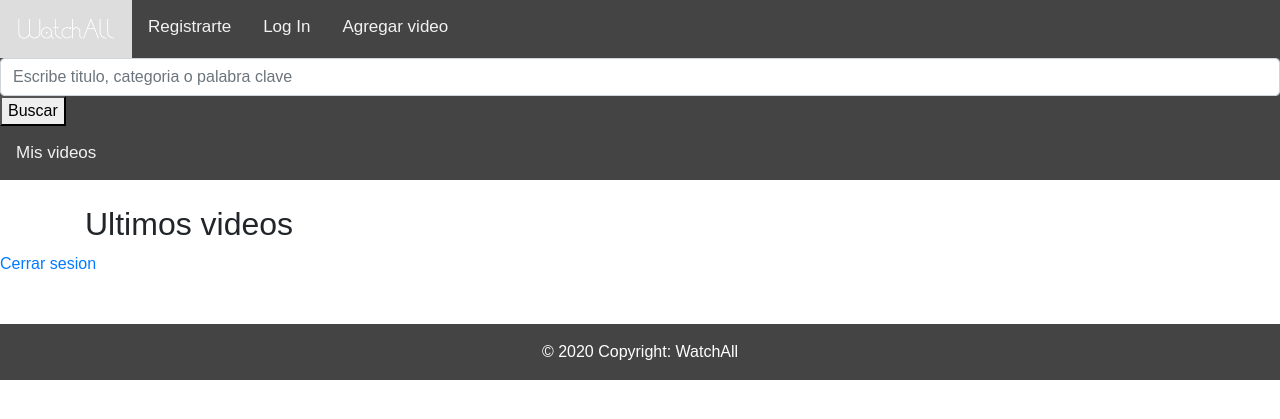
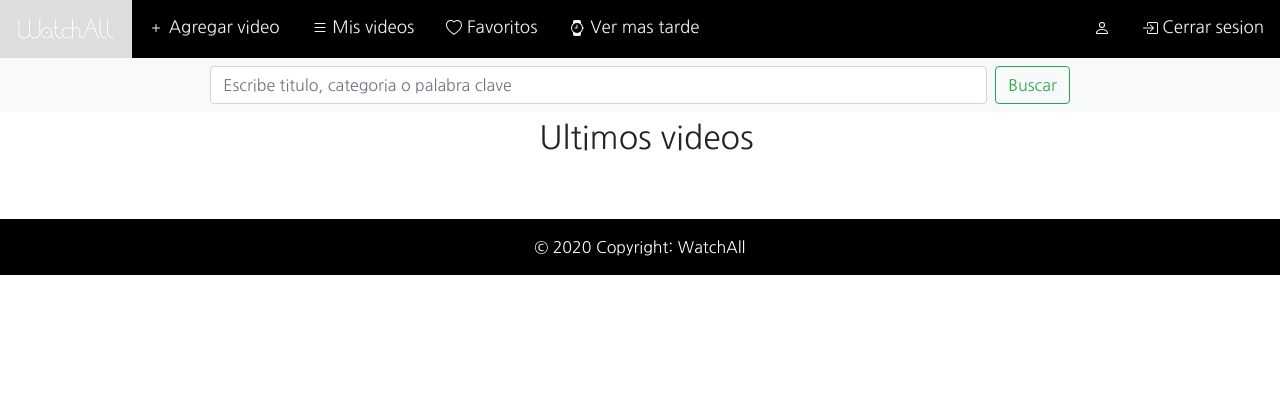
Before and after one commit to alvaromenjivar1999/proyectoTPI115, a Django app: page / in a window 1280 px wide. Shown: the top 419 px of the page. Run offline with Django 3.2, Linux system fonts and the light colour scheme; the visitor is signed in with stand-in values (Sample User, id 1); data that the repository does not hold is empty; some libraries are stand-ins or nearby versions.

Commit message:
Agregado favoritos y ver mas tarde, mejoras en templates y vistas

```diff
--- a/cuenta/urls.py
+++ b/cuenta/urls.py
@@ -4,6 +4,6 @@
 
 urlpatterns = [
     path('registrar/', views.registrar, name='registrar'),
-    path('login/', views.logearse, name='logearse'),
+    path('login/', views.loguearse, name='loguearse'),
     path('logout/', views.cerrarSesion, name='logout'),
 ]
--- a/cuenta/views.py
+++ b/cuenta/views.py
@@ -20,7 +20,7 @@
             if form.is_valid():
                 form.save()
                 messages.success(request)
-                return redirect('logearse')
+                return redirect('loguearse')
 
 
         context = {'form': form}
@@ -29,7 +29,7 @@
         return redirect('inicio')
 
 
-def logearse(request):
+def loguearse(request):
     if not request.user.is_authenticated:
 
         if request.method == 'POST':
@@ -52,4 +52,4 @@
 
 def cerrarSesion(request):
     logout(request)
-    return redirect('logearse')
+    return redirect('loguearse')
--- a/templates/base.html
+++ b/templates/base.html
@@ -5,39 +5,53 @@
     <title>{% block title %}My amazing site{% endblock %}</title>
     <link rel="stylesheet" href="https://stackpath.bootstrapcdn.com/bootstrap/4.3.1/css/bootstrap.min.css" integrity="sha384-ggOyR0iXCbMQv3Xipma34MD+dH/1fQ784/j6cY/iJTQUOhcWr7x9JvoRxT2MZw1T" crossorigin="anonymous">
     <meta name="viewport" content="width=device-width, initial-scale=1">
+    <link rel="stylesheet" href="https://unpkg.com/aos@next/dist/aos.css" />
+    <link rel="preconnect" href="https://fonts.gstatic.com">
+<link href="https://fonts.googleapis.com/css2?family=Nanum+Gothic&display=swap" rel="stylesheet">
     <style>
     body {
       margin: 0;
-      font-family: Arial, Helvetica, sans-serif;
-    }
-
-    .videoThumb h5 {
-        color: red;
+      font-family: 'Nanum Gothic', sans-serif;
     }
 
     .videoThumb {
         margin: 1px 1px 1px 1px;
-        display: block;
     }
 
-    .videos {
-        display: block;
+    .videos { padding-left: 1%; }
+
+    .divVideo {
+        display: inline-block;
+	    flex-wrap: wrap;
+	    padding: 0.3%;
+    }
+
+    .tituloVideo {
+        padding-top: 0.5%;
+        padding-bottom: 0.5%;
+        text-align: center;
     }
 
     .container{
         padding-top: 2%;
     }
-    h3 {
-        text-align: center;
-    }
 
     .topnav {
       overflow: hidden;
-      background-color: #444;
+      background-color: #000;
     }
 
-    .topnav a {
+    .izquierda {
         float: left;
+        color: #f2f2f2;
+        text-align: center;
+        padding: 14px 16px;
+        text-decoration: none;
+        font-size: 17px;
+    }
+
+    .derecha {
+        float: right;
         color: #f2f2f2;
         text-align: center;
         padding: 14px 16px;
@@ -49,23 +63,50 @@
       background-color: #ddd;
       color: black;
     }
+
+
     </style>
 </head>
 
 <body>
+    {% if not request.user.is_authenticated %}
     <div class="topnav">
-        <a href="{% url 'inicio' %}"><img class="img-responsive" width="100px" src="{% static 'logo.png' %}"></a>
-        <a href="{% url 'registrar' %}">Registrarte</a>
-        <a href="{% url 'logearse' %}">Log In</a>
-        <a href="{% url 'agregarRecurso' %}">Agregar video</a>
-        <form method="GET">
-            <input class="form-control" type="text" name="buscar" placeholder="Escribe titulo, categoria o palabra clave" aria-label="Search">
-            <button type="submit">Buscar</button>
-        </form>
+        <a  class="izquierda"
+ href="{% url 'inicio' %}"><img class="img-responsive" width="100px" src="{% static 'logo.png' %}"></a>
+        <a class="derecha"href="{% url 'registrar' %}">Registrarte</a>
+        <a class="derecha" href="{% url 'loguearse' %}">Log In</a>
+    </div>
+    {% endif %}
 
-        <a href="{% url 'misVideos' %}">Mis videos</a>
+    {% if request.user.is_authenticated %}
+    <div class="topnav">
+        <a class="izquierda"    data-aos="fade"
+ href="{% url 'inicio' %}"><img class="img-responsive" width="100px" src="{% static 'logo.png' %}"></a>
 
+
+        <a class="izquierda" href="{% url 'agregarRecurso' %}"><svg xmlns="http://www.w3.org/2000/svg" width="16" height="16" fill="currentColor" class="bi bi-plus" viewBox="0 0 16 16">
+  <path d="M8 4a.5.5 0 0 1 .5.5v3h3a.5.5 0 0 1 0 1h-3v3a.5.5 0 0 1-1 0v-3h-3a.5.5 0 0 1 0-1h3v-3A.5.5 0 0 1 8 4z"/>
+</svg> Agregar video</a>
+        <a class="izquierda" href="{% url 'misVideos' %}"><svg xmlns="http://www.w3.org/2000/svg" width="16" height="16" fill="currentColor" class="bi bi-list" viewBox="0 0 16 16">
+  <path fill-rule="evenodd" d="M2.5 11.5A.5.5 0 0 1 3 11h10a.5.5 0 0 1 0 1H3a.5.5 0 0 1-.5-.5zm0-4A.5.5 0 0 1 3 7h10a.5.5 0 0 1 0 1H3a.5.5 0 0 1-.5-.5zm0-4A.5.5 0 0 1 3 3h10a.5.5 0 0 1 0 1H3a.5.5 0 0 1-.5-.5z"/>
+</svg> Mis videos</a>
+        <a class="izquierda" href="{% url 'favoritos' %}"><svg xmlns="http://www.w3.org/2000/svg" width="16" height="16" fill="currentColor" class="bi bi-heart" viewBox="0 0 16 16">
+  <path d="M8 2.748l-.717-.737C5.6.281 2.514.878 1.4 3.053c-.523 1.023-.641 2.5.314 4.385.92 1.815 2.834 3.989 6.286 6.357 3.452-2.368 5.365-4.542 6.286-6.357.955-1.886.838-3.362.314-4.385C13.486.878 10.4.28 8.717 2.01L8 2.748zM8 15C-7.333 4.868 3.279-3.04 7.824 1.143c.06.055.119.112.176.171a3.12 3.12 0 0 1 .176-.17C12.72-3.042 23.333 4.867 8 15z"/>
+</svg> Favoritos</a>
+        <a class="izquierda" href="{% url 'masTarde' %}"><svg xmlns="http://www.w3.org/2000/svg" width="16" height="16" fill="currentColor" class="bi bi-watch" viewBox="0 0 16 16">
+  <path d="M8.5 5a.5.5 0 0 0-1 0v2.5H6a.5.5 0 0 0 0 1h2a.5.5 0 0 0 .5-.5V5z"/>
+  <path d="M5.667 16C4.747 16 4 15.254 4 14.333v-1.86A5.985 5.985 0 0 1 2 8c0-1.777.772-3.374 2-4.472V1.667C4 .747 4.746 0 5.667 0h4.666C11.253 0 12 .746 12 1.667v1.86a5.99 5.99 0 0 1 1.918 3.48.502.502 0 0 1 .582.493v1a.5.5 0 0 1-.582.493A5.99 5.99 0 0 1 12 12.473v1.86c0 .92-.746 1.667-1.667 1.667H5.667zM13 8A5 5 0 1 0 3 8a5 5 0 0 0 10 0z"/>
+</svg> Ver mas tarde</a>
+
+        <a class="derecha" href="{% url 'logout' %}"><svg xmlns="http://www.w3.org/2000/svg" width="16" height="16" fill="currentColor" class="bi bi-box-arrow-in-right" viewBox="0 0 16 16">
+  <path fill-rule="evenodd" d="M6 3.5a.5.5 0 0 1 .5-.5h8a.5.5 0 0 1 .5.5v9a.5.5 0 0 1-.5.5h-8a.5.5 0 0 1-.5-.5v-2a.5.5 0 0 0-1 0v2A1.5 1.5 0 0 0 6.5 14h8a1.5 1.5 0 0 0 1.5-1.5v-9A1.5 1.5 0 0 0 14.5 2h-8A1.5 1.5 0 0 0 5 3.5v2a.5.5 0 0 0 1 0v-2z"/>
+  <path fill-rule="evenodd" d="M11.854 8.354a.5.5 0 0 0 0-.708l-3-3a.5.5 0 1 0-.708.708L10.293 7.5H1.5a.5.5 0 0 0 0 1h8.793l-2.147 2.146a.5.5 0 0 0 .708.708l3-3z"/>
+</svg> Cerrar sesion</a>
+        <a class="derecha" style="color: white;"><svg xmlns="http://www.w3.org/2000/svg" width="16" height="16" fill="currentColor" class="bi bi-person" viewBox="0 0 16 16">
+  <path d="M8 8a3 3 0 1 0 0-6 3 3 0 0 0 0 6zm2-3a2 2 0 1 1-4 0 2 2 0 0 1 4 0zm4 8c0 1-1 1-1 1H3s-1 0-1-1 1-4 6-4 6 3 6 4zm-1-.004c-.001-.246-.154-.986-.832-1.664C11.516 10.68 10.289 10 8 10c-2.29 0-3.516.68-4.168 1.332-.678.678-.83 1.418-.832 1.664h10z"/>
+</svg> {{ request.user }}</a>
     </div>
+    {% endif %}
 
     <div id="content">
         {% block content %}{% endblock %}
@@ -74,9 +115,14 @@
     <br>
     <br>
     <div id="footer">
-        <div class="text-center p-3" style="background-color: #444; color: white;">
+        <div class="text-center p-3" style="background-color: #000; color: white;">
             © 2020 Copyright: WatchAll
         </div>
     </div>
+
+    <script src="https://unpkg.com/aos@next/dist/aos.js"></script>
+    <script>
+        AOS.init();
+    </script>
 </body>
 </html>
--- a/templates/cuenta/inicio.html
+++ b/templates/cuenta/inicio.html
@@ -2,24 +2,38 @@
 {% load static %}
 {% block title %}Registro de usuario{% endblock %}
 {% block content %}
-<div class="container videos">
-    <h2>Ultimos videos</h2>
+
+<nav class="navbar navbar-light bg-light">
+    <p style="text-align: center;">
+    <form class="form-inline" method="GET">
+            <input class="form-control mr-sm-2" size="50" type="search" name="buscar" placeholder="Escribe titulo, categoria o palabra clave" aria-label="Search">
+            <button class="btn btn-outline-success my-2 my-sm-0" type="submit">Buscar</button>
+    </form>
+    </p>
+</nav>
+
+<div class="videos">
+    <h2 class="tituloVideo">Ultimos videos</h2>
     {% if videosPublicados %}
-        {% for video in videosPublicados %}
+
+
+            {% for video in videosPublicados %}
+            <div data-aos="zoom-in" class="divVideo">
+            <a style="text-decoration: none; color: green;" href="{% url 'verVideo' video.id %}">
             <div class="videoThumb">
-                <img src="http://i3.ytimg.com/vi/{{ video.recurso }}/mqdefault.jpg" alt="">
-                <h5><b>Titulo: {{ video.nombre }}</b></h5>
+                <img class="img-responsive" width="300px" src="http://i3.ytimg.com/vi/{{ video.recurso }}/mqdefault.jpg" alt="">
+                <br>
+                <p style="display: inline;"><b>{{ video.nombre }}</b></p>
                 <p>Fecha de publicacion: {{ video.fechaPublicacion }}</p>
                 <p>Compartido por: {{ video.usuario }}</p>
                 <p>Categoria: {{ video.categoria }}</p>
-                <a href="https://www.youtube.com/watch?v={{ video.recurso }}">
-
-                </a>
+            </div>
+            </a>
             </div>
         {% endfor %}
+
+
     {% endif %}
 </div>
-<div>
-    <a href="{% url 'logout' %}">Cerrar sesion</a>
-</div>
+
 {% endblock %}
--- a/templates/cuenta/registro.html
+++ b/templates/cuenta/registro.html
@@ -24,6 +24,6 @@
     <input type="submit" name="Crear cuenta">
 </form>
     {{ form.erros }}
-    <a href="{% url 'logearse' %}">Ya tienes cuenta?</a>
+    <a href="{% url 'loguearse' %}">Ya tienes cuenta?</a>
 </div>
 {% endblock %}
--- a/watchAll/admin.py
+++ b/watchAll/admin.py
@@ -1,4 +1,6 @@
 from django.contrib import admin
-from watchAll.models import Video
+from watchAll.models import Video, Favoritos, VerMasTarde
 # Register your models here.
 admin.site.register(Video)
+admin.site.register(Favoritos)
+admin.site.register(VerMasTarde)
--- a/watchAll/urls.py
+++ b/watchAll/urls.py
@@ -8,4 +8,7 @@
     path('editar/<int:pk>', views.editarVideo.as_view(), name='editarRecurso'),
     path('eliminar/<int:pk>', views.eliminarVideo.as_view(), name='eliminarRecurso'),
     path('misVideos/', views.videosPersonales.as_view(), name='misVideos'),
+    path('favoritos/', views.favoritos, name='favoritos'),
+    path('masTarde/', views.verMasTarde, name='masTarde'),
+    path('ver/<int:video_id>', views.verVideo, name='verVideo'),
 ]
--- a/watchAll/views.py
+++ b/watchAll/views.py
@@ -1,5 +1,5 @@
 from django.shortcuts import get_object_or_404, render, redirect
-from watchAll.models import Video
+from watchAll.models import Video, Favoritos, VerMasTarde
 from cuenta.models import Cuenta
 from watchAll.forms import recursoForm
 from django.db.models import Q
@@ -9,13 +9,33 @@
 
 # Create your views here.
 
+def verVideo(request, video_id):
+    if request.user.is_authenticated:
+        video = Video.objects.filter(id=video_id).get
+        context = {'id': video_id, 'video': video}
+        return render(request, 'ver.html', context)
+    else:
+        return redirect('loguearse')
 
-class listaVideos(ListView):
-    template_name = 'cuenta/inicio.html'
-    context_object_name = 'videosPublicados'
+def favoritos(request):
+    if request.user.is_authenticated:
+        videosPublicados = Favoritos.objects.filter(usuario=request.user).get
+        tipoLista = "Favoritos"
 
-    def get_queryset(self):
-        return Video.objects.order_by('-fechaPublicacion')[:10]
+        context = {'titulo': tipoLista, 'videosPublicados': videosPublicados}
+        return render(request, 'lista.html', context)
+    else:
+        return redirect('loguearse')
+
+def verMasTarde(request):
+    if request.user.is_authenticated:
+        videosPublicados = VerMasTarde.objects.filter(usuario=request.user).get
+        tipoLista = "Ver mas tarde"
+
+        context = {'titulo': tipoLista, 'videosPublicados': videosPublicados}
+        return render(request, 'lista.html', context)
+    else:
+        return redirect('loguearse')
 
 def listarVideos(request):
     if request.user.is_authenticated:
@@ -32,7 +52,7 @@
         context = {'videosPublicados': videosPublicados}
         return render(request, 'cuenta/inicio.html', context)
     else:
-        return redirect('logearse')
+        return redirect('loguearse')
 
 
 
@@ -86,4 +106,4 @@
         return render(request, 'agregarRecurso.html', context)
 
     else:
-        return redirect('registrar')
+        return redirect('loguearse')
```
Also changed, not shown: templates/cuenta/login.html (+10 -6 lines), templates/lista.html (added, +24 -0 lines), templates/misVideos.html (+5 -6 lines), templates/ver.html (added, +12 -0 lines), watchAll/models.py (+16 -0 lines), static/logo2.png (added), watchAll/migrations/0003_lista.py (added), watchAll/migrations/0004_auto_20201224_0520.py (added), watchAll/migrations/0005_auto_20201224_1307.py (added). Lines whose indentation alone changed are shown as unchanged.
